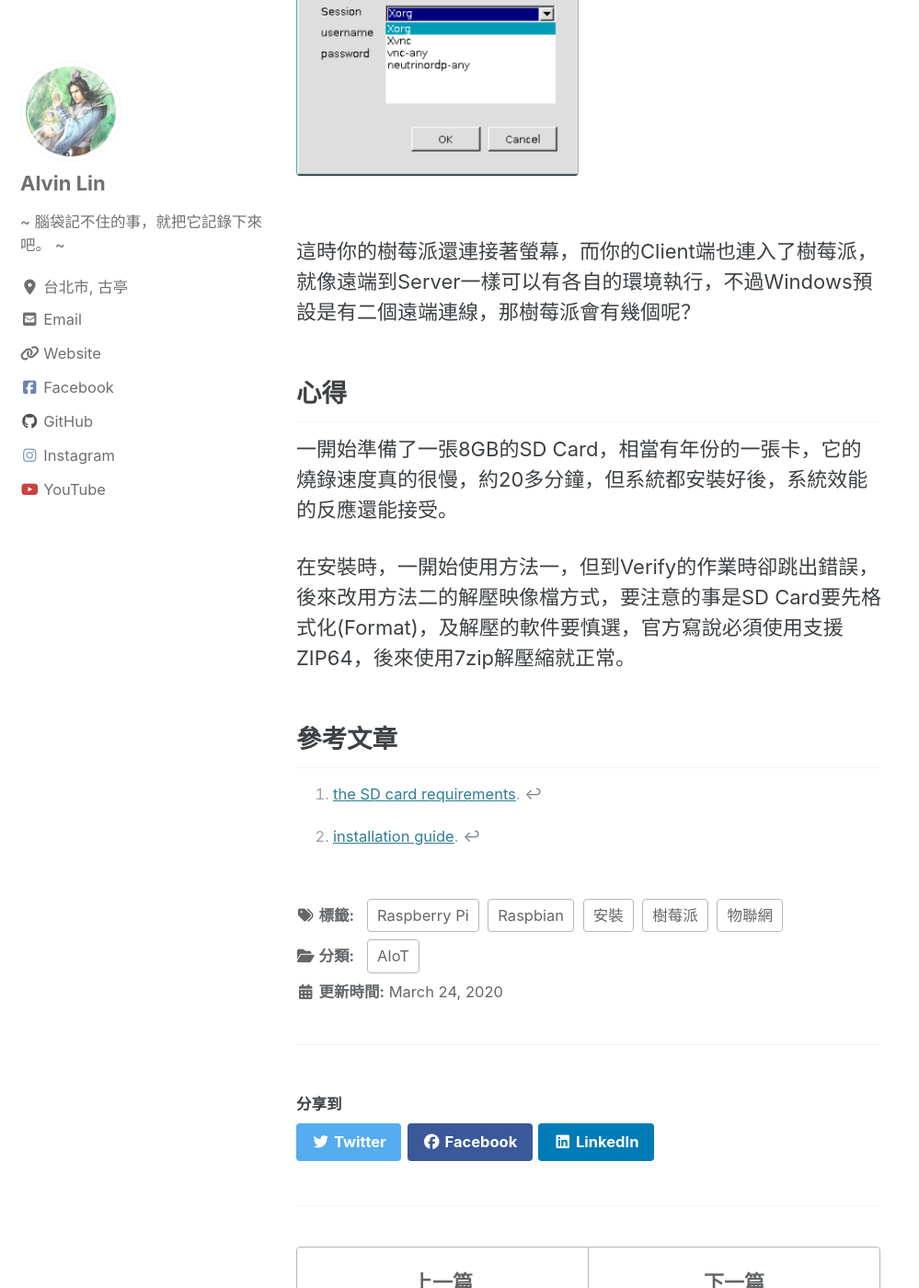
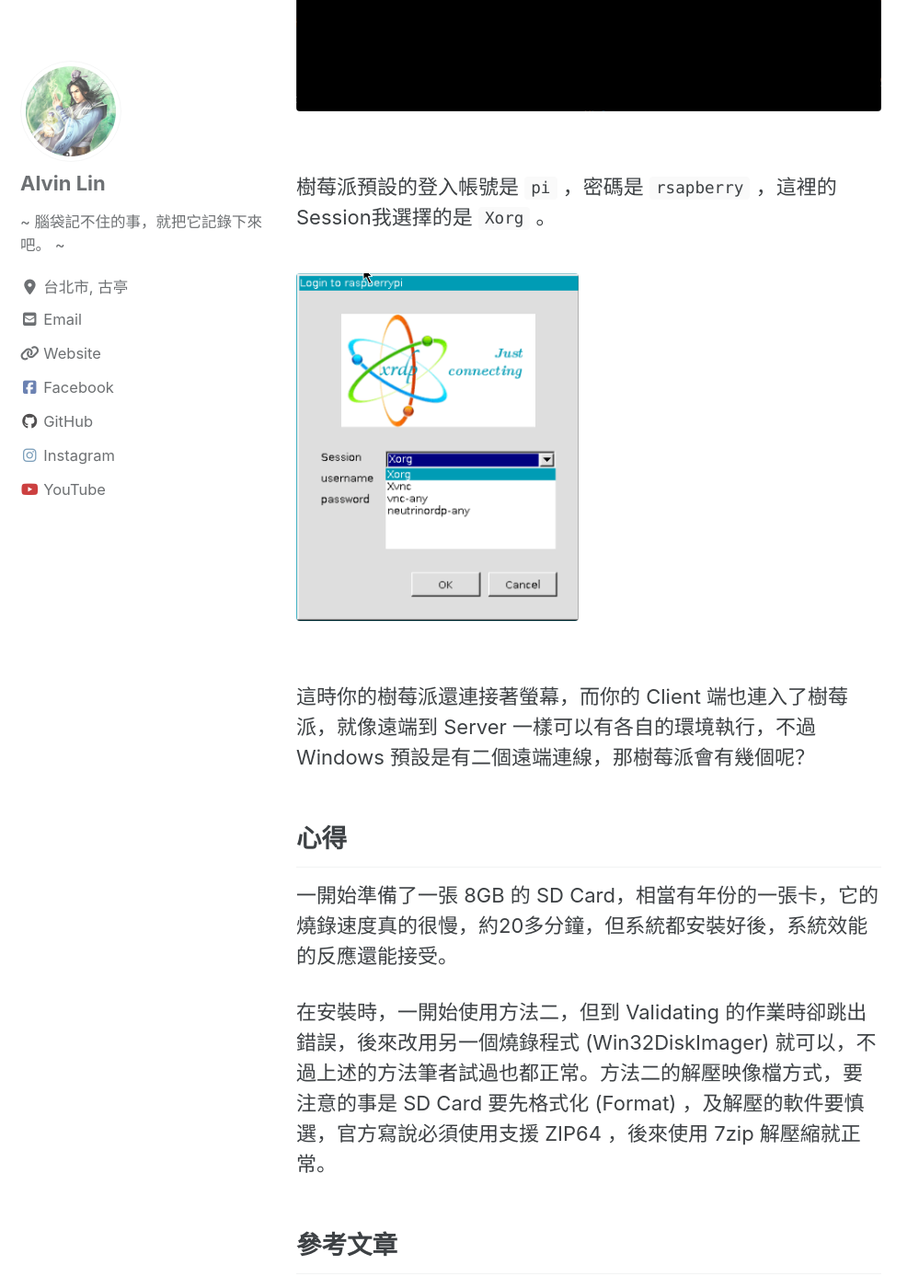
Before and after one commit to dsalearning/dsalearning.github.io, a Jekyll site: the page built from _posts/2020-03-21-raspberry-raspbian-installation.md, in a window 1280 px wide and 1400 px high, scrolled down 9196 px. Shown: the whole window at 92% size, without its empty margins (0-999 px from the left). Built offline with Jekyll 4.4.1, drawn with Linux system fonts in a browser that asks for light colours; cached includes are drawn as plain includes; nearby versions of some CDN libraries; comment, search, counter and statistics services are not loaded; a style sheet for code colours, icons or effects is not loaded; some of the changed text lies outside the part shown.

````diff
--- a/_posts/2020-03-21-raspberry-raspbian-installation.md
+++ b/_posts/2020-03-21-raspberry-raspbian-installation.md
@@ -22,11 +22,11 @@
 </figure>
 
 ## 前置準備
-* [Raspberry Pi 4 Model B](https://www.raspberrypi.com.tw/28040/raspberry-pi-4-model-b/) ： 和之前的版本最大的改變是多了 2GB/4GB 的記憶體版本可供選擇，本次使用的是4GB版。
-* 記憶卡(SD Card) : 建議容量16GB以上[^sd-cards]，速度等級建議Class 10。系統安裝最小建議是8GB，但安裝完系統後僅剩1GB，想再安裝其它軟體就很困難了。
-* 讀卡機 : 準備利用電腦把樹莓派映像檔燒錄到SD Card。
+* [Raspberry Pi 4 Model B](https://www.raspberrypi.com.tw/28040/raspberry-pi-4-model-b/) ： 和之前的版本最大的改變是多了 2GB/4GB 的記憶體版本可供選擇，本次使用的是 4GB 版。
+* 記憶卡 (SD Card) : 建議容量 16GB 以上[^sd-cards]，速度等級建議 Class 10。系統安裝最小建議是 8GB ，但安裝完系統後僅剩 1GB ，想再安裝其它軟體就很困難了。
+* 讀卡機 : 準備利用電腦把樹莓派映像檔燒錄到 SD Card。
 * 電源接頭(Power) : 使用 USB-C，使用 5V/3A 以上電源供應器才能穩定使用。
-* 視訊接頭(Video) :  type-D (micro) HDMI 接頭，就是micro HDMI to HDMI cable。
+* 視訊接頭(Video) :  type-D (micro) HDMI 接頭，也就是 micro HDMI to HDMI cable。
 * 螢幕 : 利用上述的視訊接頭，把樹莓派的系統影像輸出到螢幕，這樣比較方便設定。僅安裝後的第一次需要，之後就利用遠端桌面的工具登入操作。
 
 [^sd-cards]: [the SD card requirements](https://www.raspberrypi.org/documentation/installation/sd-cards.md).
@@ -43,12 +43,15 @@
 
 #### 1. 下載樹莓派映像檔
 至[官網](https://www.raspberrypi.org/downloads/)下載最新的樹莓派映像檔（Raspberry Pi Imager)並安裝它。
+<figure>
+  <img src="{{ '/assets/images/raspberry-pi-imager-download.png' | relative_url }}" alt="Raspberry Pi Imager">
+</figure>
 
 #### 2. 執行樹莓派映像檔
-* 打開剛安裝好的Raspberry Pi Imager，
-* 這時請把你的SD卡插入讀卡機並連接到電腦，確定電腦有抓到這個碟，
-* 接著選擇OS與安裝的磁碟，請務必挑選讀卡機的SD Card，
-* 都確定後就按 [WRITE](#link){: .btn .btn--primary } ，接下來就看你SD Card的速度等級嘍，筆者我的卡太老舊，在這可是等了不少時間。
+* 打開剛安裝好的 Raspberry Pi Imager，
+* 這時請把你的 SD 卡插入讀卡機並連接到電腦，確定電腦有抓到這個碟，
+* 接著選擇 OS 與安裝的磁碟，請務必挑選讀卡機的 SD Card，
+* 都確定後就按 [WRITE](#link){: .btn .btn--primary } ，接下來就看你 SD Card 的速度等級嘍，筆者我的卡太老舊，在這可是等了不少時間。
 
 <figure>
   <img src="{{ '/assets/images/raspberry-pi-imager.png' | relative_url }}" alt="Raspberry Pi Imager">
@@ -62,7 +65,7 @@
 
 #### 3. 連線與設定
 
-這時先把Micro HDMI連接到螢幕，鍵盤滑鼠也都接上，網路可以進入桌面後再設定，都確認接好後，接上電源吧。
+這時先把 Micro HDMI 連接到螢幕，鍵盤滑鼠也都接上，網路可以進入桌面後再設定，都確認接好後，接上電源吧。
 成功進入系統了，接著就依照說明設定語系與網路吧。
 
 <figure>
@@ -70,7 +73,7 @@
 </figure>
 
 ### 安裝Raspbian(方法二)
-這個方法可以參考官網的 [Using other tools](https://www.raspberrypi.org/documentation/installation/installing-images/README.md) ，這裡筆者準備了第二張卡，是新買的32GB，當時賣家告知之前有客戶買了某某大廠的卡，但樹莓派卻挑卡讀不到！於是選了另一家大廠的卡，想說我的8GB舊卡都可以安裝了，不會這麼雷吧！接下來就按照下列程序安裝嘍。
+這個方法可以參考官網的 [Using other tools](https://www.raspberrypi.org/documentation/installation/installing-images/README.md) ，這裡筆者準備了第二張卡，是新買的 32GB ，當時賣家告知之前有客戶買了某某大廠的卡，但樹莓派卻挑卡讀不到！於是選了另一家大廠的卡，想說我的 8GB 舊卡都可以安裝了，不會這麼雷吧！接下來就按照下列程序安裝嘍。
 
 #### 1. 下載必要軟體
 * [7-Zip](http://www.7-zip.org/) (Windows)。
@@ -96,7 +99,7 @@
 
 #### 5. 開啟 balenaEtcher
 * 選取映像檔
-* 選取SD Card，記得把卡插到讀卡機並連接到電腦。
+* 選取 SD Card，記得把卡插到讀卡機並連接到電腦。
 * 上述二個都確認後，按 [Flash!](#link){: .btn .btn--info} 開始燒錄。
 
 
@@ -120,7 +123,7 @@
 
 ## 安裝遠端桌面
 
-為了能讓本機可以透過遠端連線至樹莓派，這裡選用的是 「Microsoft遠端桌面」，這樣你可以透過電腦、平板與手機等（以下簡稱Client端）連線到樹莓派。
+為了能讓本機可以透過遠端連線至樹莓派，這裡選用的是「 Microsoft 遠端桌面」，這樣你可以透過電腦、平板與手機等（以下簡稱 Client 端）連線到樹莓派。
 
 在樹莓派的工作列打開終端機(Terminal)，如下圖
 <img src="{{ '/assets/images/raspberry-pi-taskbar.png' | relative_url }}" alt="Raspberry Pi Taskbar">
@@ -131,7 +134,7 @@
 $ sudo apt-get -y install xrdp
 ```
 
-安裝完畢後，你也必須在Client端安裝「Microsoft遠端桌面」，這時你需要知道樹莓派的IP才能遠端連線，請在樹莓派的終端機輸入下列指令。
+安裝完畢後，你也必須在 Client 端安裝「 Microsoft 遠端桌面」，這時你需要知道樹莓派的IP才能遠端連線，請在樹莓派的終端機輸入下列指令。
 
 ```bash
 $ ifconfig
@@ -143,7 +146,7 @@
   <img src="{{ '/assets/images/raspberry-pi-get-ipconfig.png' | relative_url }}" alt="Raspberry Pi ifconfig">
 </figure>
 
-當Client端的遠端桌面程式準備好與知道樹莓派的IP後，打開Client端的遠端桌面程式新增PC，如下圖
+當 Client 端的遠端桌面程式準備好與知道樹莓派的IP後，打開 Client 端的遠端桌面程式新增 PC ，如下圖
 <figure>
   <img src="{{ '/assets/images/raspberry-pi-rdp-add-pc.png' | relative_url }}" alt="">
 </figure>
@@ -152,11 +155,11 @@
   <a href="/assets/images/raspberry-pi-rdp-login.png"><img src="/assets/images/raspberry-pi-rdp-login.png"></a>
 </figure>
 
-這時你的樹莓派還連接著螢幕，而你的Client端也連入了樹莓派，就像遠端到Server一樣可以有各自的環境執行，不過Windows預設是有二個遠端連線，那樹莓派會有幾個呢？
+這時你的樹莓派還連接著螢幕，而你的 Client 端也連入了樹莓派，就像遠端到 Server 一樣可以有各自的環境執行，不過 Windows 預設是有二個遠端連線，那樹莓派會有幾個呢？
 
 ## 心得
-一開始準備了一張8GB的SD Card，相當有年份的一張卡，它的燒錄速度真的很慢，約20多分鐘，但系統都安裝好後，系統效能的反應還能接受。
+一開始準備了一張 8GB 的 SD Card，相當有年份的一張卡，它的燒錄速度真的很慢，約20多分鐘，但系統都安裝好後，系統效能的反應還能接受。
 
-在安裝時，一開始使用方法一，但到Verify的作業時卻跳出錯誤，後來改用方法二的解壓映像檔方式，要注意的事是SD Card要先格式化(Format)，及解壓的軟件要慎選，官方寫說必須使用支援ZIP64，後來使用7zip解壓縮就正常。
+在安裝時，一開始使用方法二，但到 Validating 的作業時卻跳出錯誤，後來改用另一個燒錄程式 (Win32DiskImager) 就可以，不過上述的方法筆者試過也都正常。方法二的解壓映像檔方式，要注意的事是 SD Card 要先格式化 (Format) ，及解壓的軟件要慎選，官方寫說必須使用支援 ZIP64 ，後來使用 7zip 解壓縮就正常。
 
 ## 參考文章 ##
````
Also changed, not shown: _data/navigation.yml (+5 -13 lines), _docker/01-02-installation.md (deleted, +0 -93 lines), _docker/01-03-first-container.md (deleted, +0 -94 lines), _posts/2019-12-20-docker-1-1-introduction.md (renamed from _docker/01-01-introduction.md, +5 -2 lines), _posts/2020-03-23-raspberry-pip3-create-env.md (added, +17 -0 lines), assets/images/docker-1-1-instroduction-logo.png (added), assets/images/raspberry-pi-imager-download.png (added), assets/images/raspberry-pi-install-jupyter-notebook.png.
